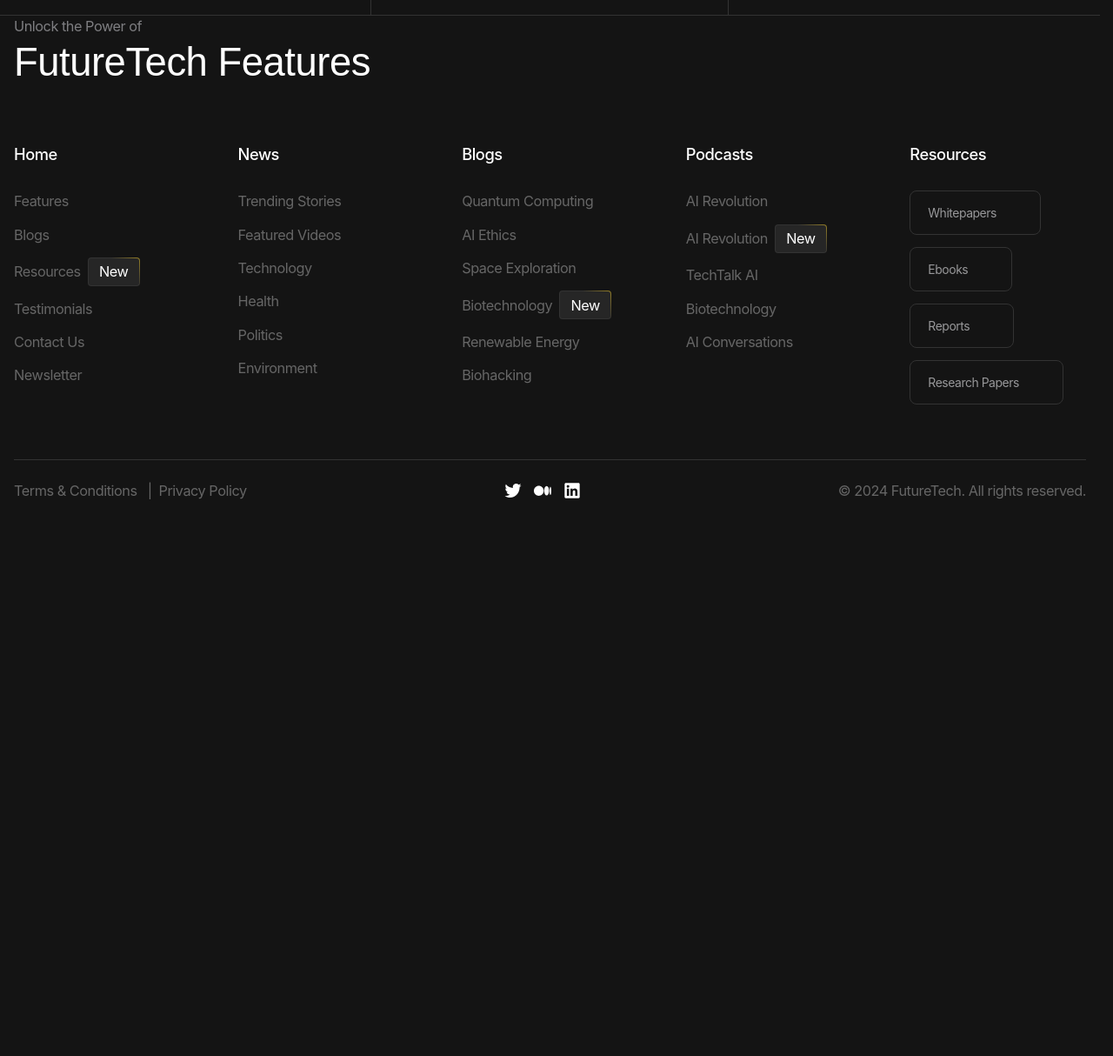
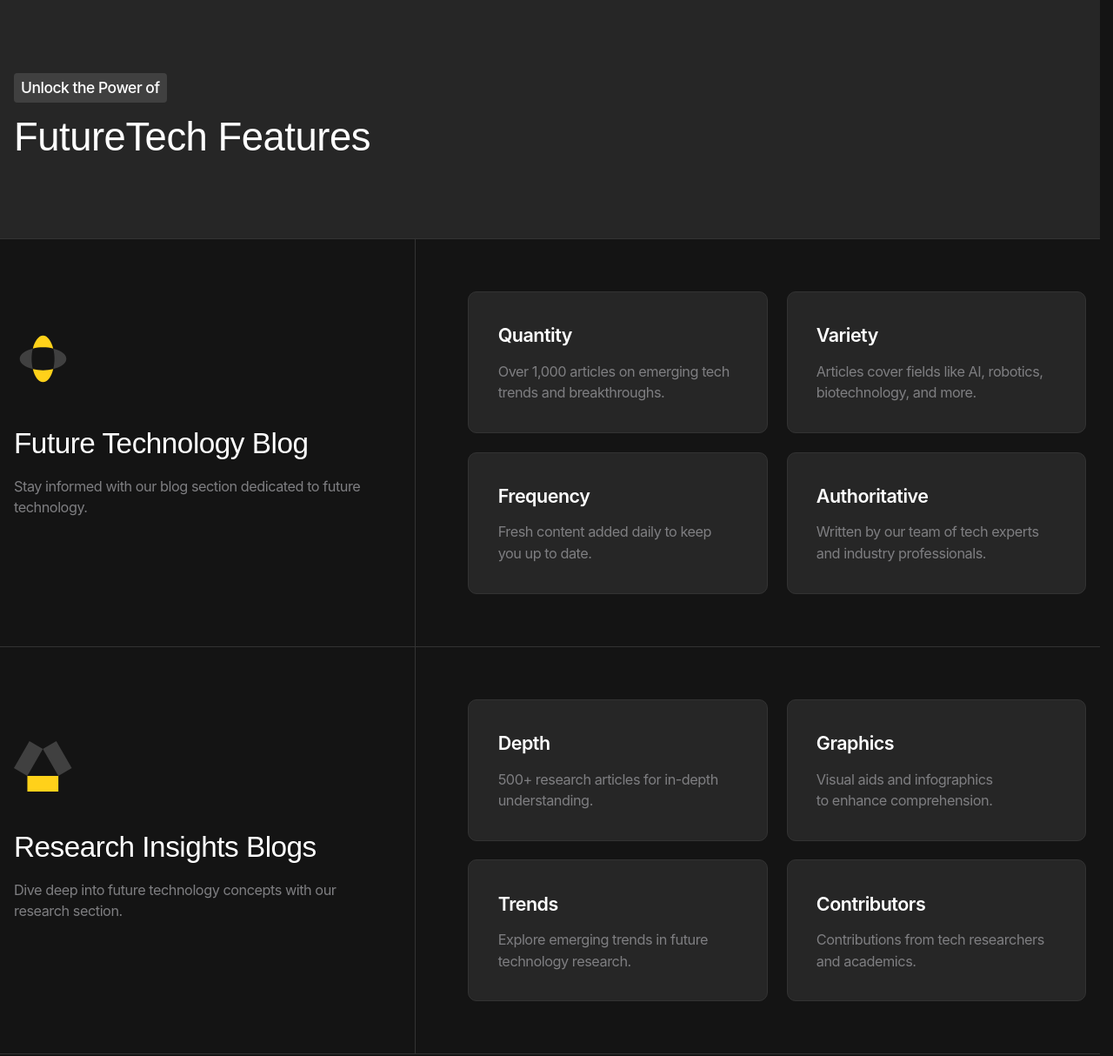
Before and after one commit to KuzAnton8335/futuretech, a website built with Vite: page index.html in a window 1280 px wide. Shown: the part 1041-2255 px from the top of the page at 87% size. Before the commit the page ends 1641 px from the top, so only its background shows below. Built offline with nearby package versions, Linux system fonts and the light colour scheme; files whose address does not match are found by name.

Commit message:
section features

```diff
--- a/index.html
+++ b/index.html
@@ -151,7 +151,87 @@
           </div>
         </div>
       </header>
-      <div class="section__body"></div>
+      <div class="section__body">
+        <ul class="list">
+          <li class="list__item">
+            <div class="card container">
+              <div class="card__preview">
+                <div class="card__preview-main">
+                  <img src="./images/features/1.svg" alt="" class="card__preview--icon" width="80" height="80">
+                  <div class="card__preview--info">
+                    <h3 class="card__preview--title">Future Technology Blog</h3>
+                    <div class="card__preview--description">
+                      <p>Stay informed with our blog section dedicated to&nbsp;future technology.</p>
+                    </div>
+                  </div>
+                </div>
+                <div class="card__preview-exstra"></div>
+              </div>
+              <div class="card__body">
+                <div class="card__grid card__grid--2-colons">
+                  <div class="card__cell tale">
+                    <h4 class="card__cell h5">Quantity</h4>
+                    <p class="card__cell-description">Over&nbsp;1,000 articles on&nbsp;emerging tech trends and
+                      breakthroughs.</p>
+                  </div>
+                  <div class="card__cell tale">
+                    <h4 class="card__cell h5">Variety</h4>
+                    <p class="card__cell-description">Articles cover fields like&nbsp;AI, robotics, biotechnology, and
+                      more.</p>
+                  </div>
+                  <div class="card__cell tale">
+                    <h4 class="card__cell h5">Frequency</h4>
+                    <p class="card__cell-description">Fresh content added daily to&nbsp;keep you up&nbsp;to&nbsp;date.
+                    </p>
+                  </div>
+                  <div class="card__cell tale">
+                    <h4 class="card__cell h5">Authoritative</h4>
+                    <p class="card__cell-description">Written by&nbsp;our team of&nbsp;tech experts and industry
+                      professionals.</p>
+                  </div>
+                </div>
+              </div>
+            </div>
+          </li>
+          <li class="list__item">
+            <div class="card container">
+              <div class="card__preview">
+                <div class="card__preview-main">
+                  <img src="./images/features/2.svg" alt="" class="card__preview--icon" width="80" height="80">
+                  <div class="card__preview--info">
+                    <h3 class="card__preview--title">Research Insights Blogs</h3>
+                    <div class="card__preview--description">
+                      <p>Dive deep into future technology concepts with our research section.</p>
+                    </div>
+                  </div>
+                </div>
+                <div class="card__preview-exstra"></div>
+              </div>
+              <div class="card__body">
+                <div class="card__grid card__grid--2-colons">
+                  <div class="card__cell tale">
+                    <h4 class="card__cell h5">Depth</h4>
+                    <p class="card__cell-description">500+ research articles for in-depth understanding.</p>
+                  </div>
+                  <div class="card__cell tale">
+                    <h4 class="card__cell h5">Graphics</h4>
+                    <p class="card__cell-description">Visual aids and infographics to&nbsp;enhance comprehension.</p>
+                  </div>
+                  <div class="card__cell tale">
+                    <h4 class="card__cell h5">Trends</h4>
+                    <p class="card__cell-description">Explore emerging trends in&nbsp;future technology research.
+                    </p>
+                  </div>
+                  <div class="card__cell tale">
+                    <h4 class="card__cell h5">Contributors</h4>
+                    <p class="card__cell-description">Contributions from tech researchers and academics.</p>
+                  </div>
+                </div>
+              </div>
+            </div>
+          </li>
+        </ul>
+      </div>
     </section>
   </main>
 
--- /dev/null
+++ b/src/styles/blocks/_card.scss
@@ -0,0 +1,74 @@
+@use "../helpers" as *;
+
+.card {
+	@include table-above {
+		display: grid;
+		grid-template-columns: 37.5% auto;
+	}
+
+	&__preview,
+	&__body {
+		padding: rem(80);
+
+		@include laptop {
+			padding: rem(60);
+		}
+	}
+
+	&__preview {
+		padding-left: 0;
+		display: flex;
+		flex-direction: column;
+		justify-content: center;
+		row-gap: fluid(60, 20);
+
+		@include table-above {
+			border-right: var(--border);
+		}
+		@include table {
+			padding-right: 0;
+			padding-block: rem(50);
+			border-bottom: var(--border);
+		}
+
+		&-main {
+			display: grid;
+			row-gap: fluid(50, 24);
+		}
+
+		&--icon {
+			width: fluid(80, 50);
+		}
+
+		&--info {
+			display: grid;
+			row-gap: fluid(16, 6);
+		}
+	}
+
+	&__body {
+		padding-right: 0;
+		@include table {
+			padding: rem(30) rem(16);
+		}
+	}
+
+	&__grid {
+		display: grid;
+		&--2-colons {
+			grid-template-columns: repeat(2, 1fr);
+			gap: fluid(30, 10);
+
+			@include mobail {
+				grid-template-columns: 1fr;
+			}
+		}
+	}
+
+	&__cell {
+		display: flex;
+		flex-direction: column;
+		justify-content: start;
+		row-gap: fluid(20, 4);
+	}
+}
--- a/src/styles/blocks/_hero.scss
+++ b/src/styles/blocks/_hero.scss
@@ -111,7 +111,8 @@
 			padding-block: rem(50);
 
 			@include laptop {
-				--paddingX: #{rem(50)} padding-block: rem(40);
+				--paddingX: #{rem(50)};
+				padding-block: rem(40);
 			}
 			@include table-above {
 				&:not(:first-child) {
--- /dev/null
+++ b/src/styles/blocks/_list.scss
@@ -0,0 +1,9 @@
+@use "../helpers" as *;
+
+.list {
+	&__item {
+		&:not(:last-child) {
+			border-bottom: var(--border);
+		}
+	}
+}
--- /dev/null
+++ b/src/styles/blocks/_section.scss
@@ -0,0 +1,26 @@
+@use "../helpers" as *;
+
+.section {
+	&__header {
+		padding-block: fluid(120, 40);
+		background-color: var(--color-dark-10);
+
+		&-info {
+			display: grid;
+			align-items: center;
+			row-gap: rem(16);
+
+			@include laptop {
+				row-gap: rem(10);
+			}
+		}
+	}
+
+	&__subtitle {
+		justify-self: start;
+	}
+
+	&__body {
+		border-block: var(--border);
+	}
+}
--- /dev/null
+++ b/src/styles/blocks/_tag.scss
@@ -0,0 +1,14 @@
+@use "../helpers" as *;
+
+.tag {
+	@include fluid-text(20, 14);
+	padding: rem(6) rem(10);
+	background-color: var(--color-dark-20);
+	color: var(--color-light);
+	font-weight: 500;
+	border-radius: rem(4);
+
+	@include laptop {
+		padding: rem(4) rem(8);
+	}
+}
--- /dev/null
+++ b/src/styles/blocks/_tale.scss
@@ -0,0 +1,12 @@
+@use "../helpers" as *;
+
+.tale {
+	padding: fluid(40, 24);
+	background-color: var(--color-dark-10);
+	border: var(--border);
+	border-radius: rem(12);
+
+	@include laptop {
+		border-radius: rem(10);
+	}
+}
```
Also changed, not shown: src/styles/main.scss (+8 -0 lines), public/images/features/1.svg (added), public/images/features/2.svg (added).
